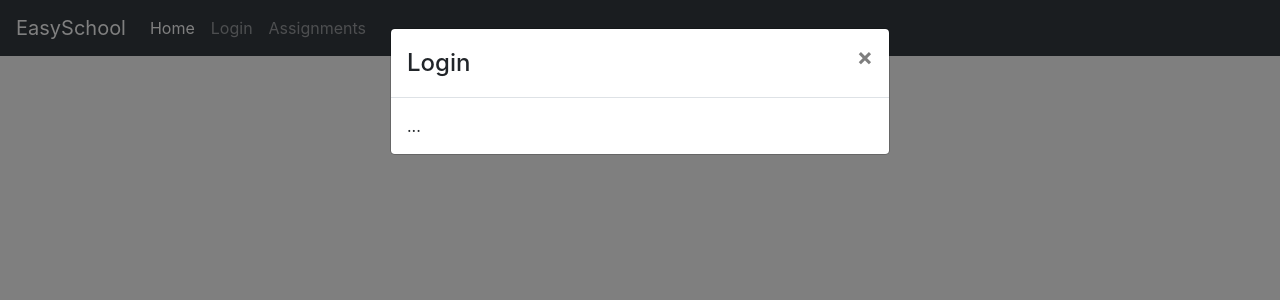
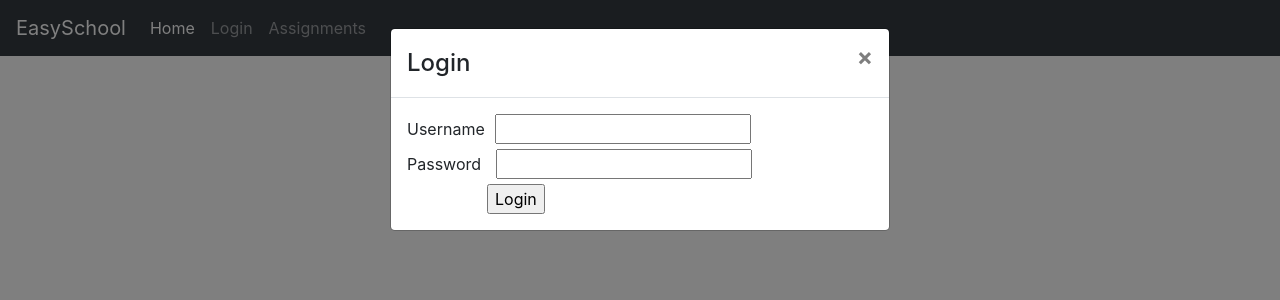
Before and after one commit to maiiaKey/EasySchool-frontend, a React (Create React App) app: page / in a window 1280 px wide. Both pictures are taken after a click on the link "Login". Shown: the top 300 px of the page. Built offline with nearby package versions, Linux system fonts and the light colour scheme.

Commit message:
Login popup initial version

```diff
--- a/src/App.js
+++ b/src/App.js
@@ -10,10 +10,23 @@ class App extends React.Component {
       this.state = {login: "", password: ""};
     }
 
+    handleLogin = (logValue) => {
+      this.setState({login: logValue});
+    }
+
+    handlePassword = (logPass) => {
+      this.setState({password: logPass});
+    }
+
     render() {
       return (
         <div>
-          <NavBar handlePopup={this.handleClick} visible={this.state.visible}/>
+          <NavBar handlePopup={this.handleClick}
+                  visible={this.state.visible}
+                  passLogin={this.handleLogin.bind(this, 'login')}
+                  passPassword={this.handlePassword.bind(this, 'password')}
+                  login={this.state.login}
+                  password={this.state.password}/>
         </div>
       );
     }
--- /dev/null
+++ b/src/Login.css
@@ -0,0 +1,14 @@
+.fsubmit {
+    margin-left: 80px;
+}
+
+
+#luser {
+    margin-right: 10px;
+
+}
+
+#lpass {
+    margin-right: 15px;
+
+}
--- a/src/Login.js
+++ b/src/Login.js
@@ -1,35 +1,60 @@
-
-
-                    // <form>
-                    //     <h3>Please enter your username and password</h3>
-                    //     <label>
-                    //         Username:
-                    //         <input type="text" name="username" />
-                    //     </label>
-                    //     <br />
-                    //     <label>
-                    //         Password:
-                    //         <input type="password" name="password" />
-                    //     </label>
-                    //     <input type="submit" />
-                    // </form>
+import './Login.css';
 
 import React from "react";
 import Modal from 'react-bootstrap/Modal';
 import Button from 'react-bootstrap/Button';
 
-const Login = (props) => {
-  console.log("Login "+props.visible)
+class Login extends React.Component {
+
+  constructor(){
+    super();
+    this.state = {login: "", password: ""};
+    this.onSubmit = this.onSubmit.bind(this);
+  }
+
+
+  changeLogin = (e) => {
+    this.setState({login: e.target.value});
+    console.log(this.state.login);
+  }
+
+  changePass = (e) => {
+    this.setState({password: e.target.value});
+    console.log(this.state.password);
+  }
+
+  onSubmit(e, props){
+    e.preventDefault();
+    this.props.handleVisible();
+    console.log(this.state);
+
+  }
+
+
+
+  render() {
+
   return(
   <div>
-    <Modal show={props.visible} onHide={props.handleVisible}>
+    <Modal show={this.props.visible} onHide={this.props.handleVisible}>
       <Modal.Header closeButton>
         <Modal.Title>Login</Modal.Title>
       </Modal.Header>
-      <Modal.Body>...</Modal.Body>
+      <Modal.Body>
+        <form className="flogin">
+          <label id="luser">Username</label>
+          <input type="text" id="fuser" name="fuser" value={this.state.login} onChange={this.changeLogin}/><br />
+          <label id="lpass">Password</label>
+          <input type="password" id="fpass" name="fpass" value={this.state.password} onChange={this.changePass}/><br />
+          <div className="buttonHolder">
+            <input type="submit" className="fsubmit" value="Login" onClick={this.onSubmit} />
+          </div>
+        </form>
+      </Modal.Body>
     </Modal>
   </div>
   )
-};
+  }
+}
 
 export default Login;
--- a/src/NavBar.js
+++ b/src/NavBar.js
@@ -9,7 +9,6 @@ class NavBar extends React.Component {
 
     handleVisible = () => {
         this.setState((prevState) => {
-            console.log(this.state.visible);
             return {
                 visible: !prevState.visible
             }
@@ -17,6 +16,7 @@ class NavBar extends React.Component {
         })
     }
     render() {
+
     return (
             <div>
                 <link rel="stylesheet" href="https://stackpath.bootstrapcdn.com/bootstrap/4.4.1/css/bootstrap.min.css" integrity="sha384-Vkoo8x4CGsO3+Hhxv8T/Q5PaXtkKtu6ug5TOeNV6gBiFeWPGFN9MuhOf23Q9Ifjh" crossOrigin="anonymous"></link>
@@ -38,7 +38,11 @@ class NavBar extends React.Component {
                 </nav>
                 <Login visible={this.state.visible}
                        handleVisible={this.handleVisible}
-                />
+                       getLogin={this.props.passLogin}
+                       getPassword={this.props.passPassword}
+                       login={this.props.login}
+                       password={this.props.password}/>
+
             </div>
     )
     }
```
